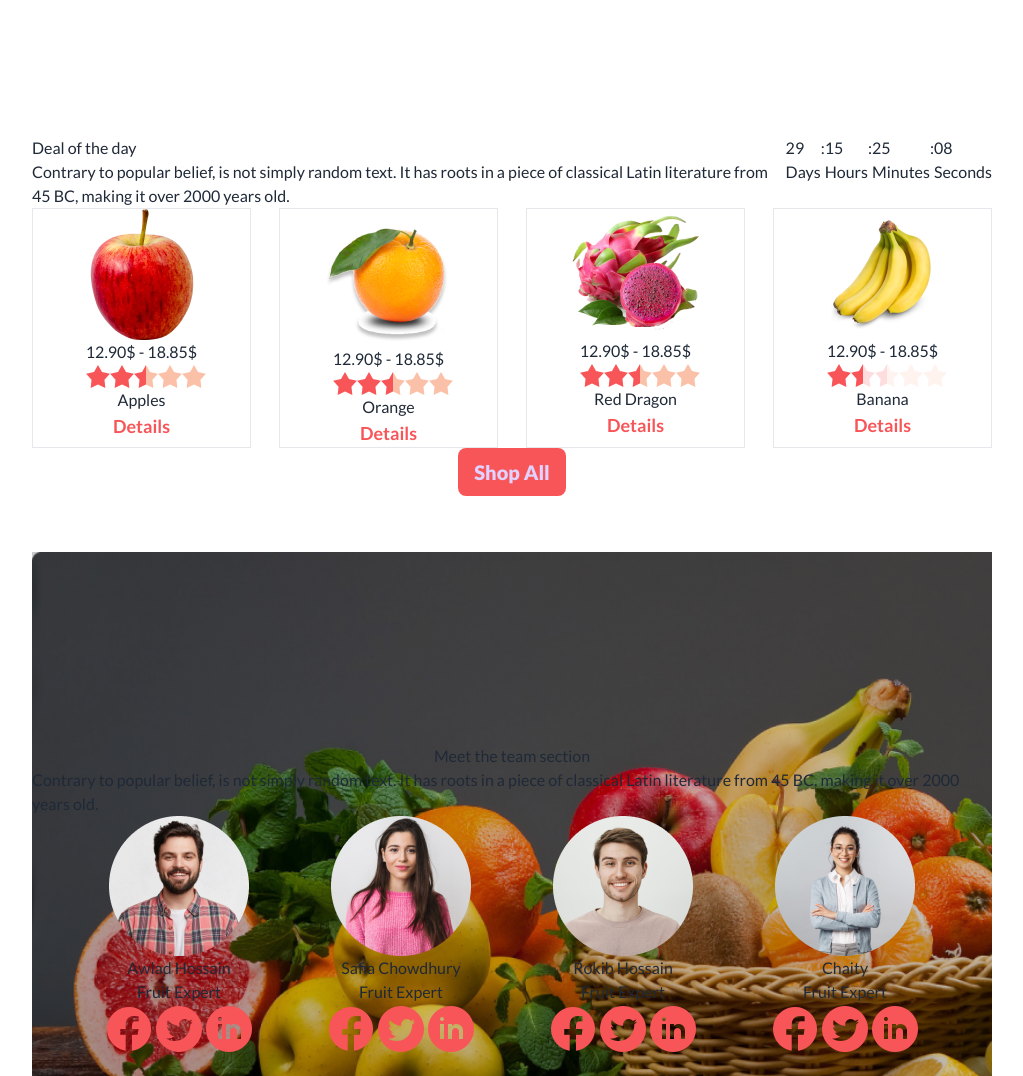
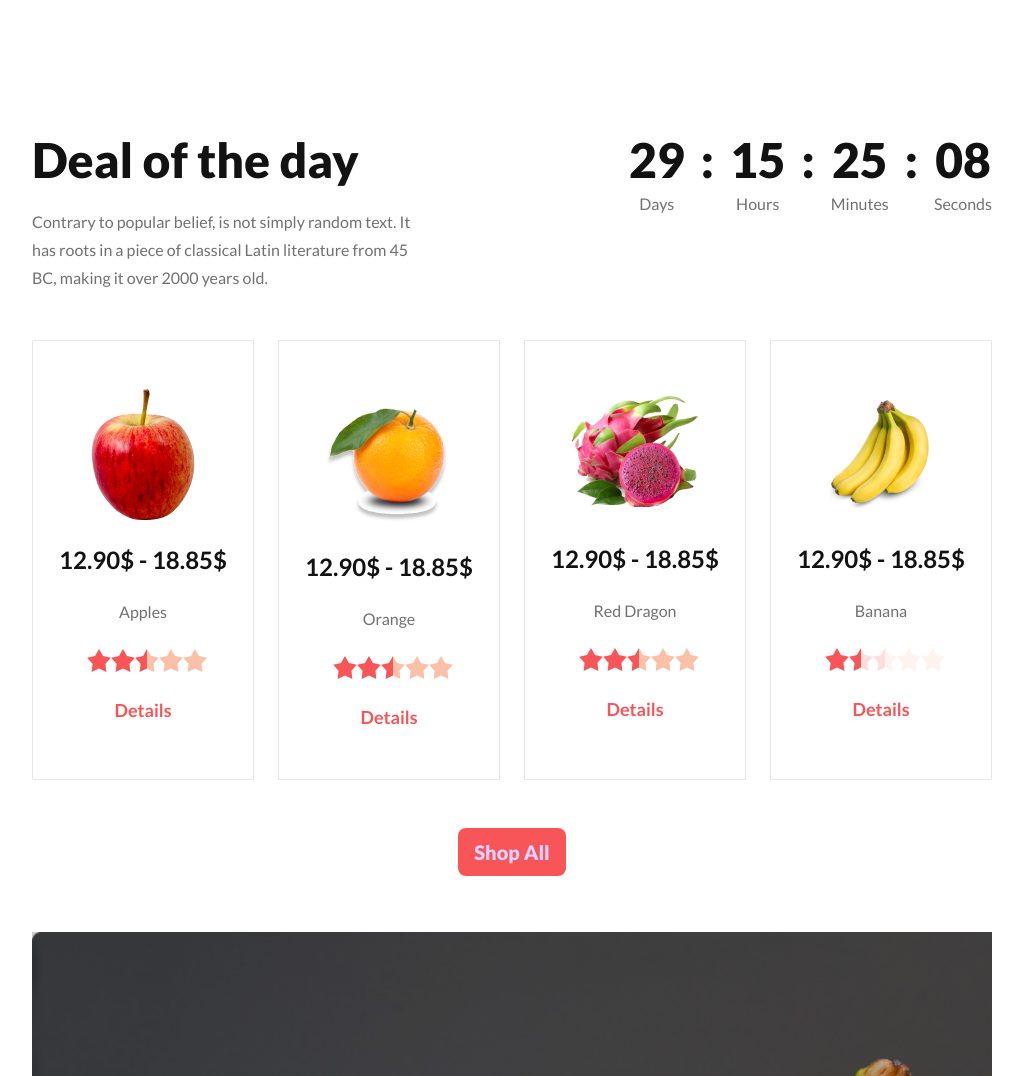
Before and after one commit to totansarker2/fruit-brust, a plain HTML site: page index.html in a window 1280 px wide. Shown: the part 960-2036 px from the top of the page, without its empty margins (128-1151 px from the left). Drawn offline with nearby package versions, Linux system fonts and the light colour scheme.

Commit message:
bug fixed

```diff
--- a/index.html
+++ b/index.html
@@ -142,7 +142,9 @@
               Shop Now
             </button>
           </div>
-          <div class="w-full flex justify-evenly bg-white py-12 text-black shadow-md">
+          <div
+            class="w-full flex justify-evenly bg-white py-12 text-black shadow-md"
+          >
             <div class="flex flex-col gap-3">
               <img src="./images/fruit1.png" alt="" />
               <span>Strawberry</span>
@@ -170,45 +172,50 @@
 
     <main class="w-full flex flex-col items-center py-12 space-y-6 gap-8 mt-40">
       <!-- Deal-section -->
-      <section class="w-full md:w-9/12 flex flex-col items-center">
-        <div class="flex">
-          <div>
-            <h2>Deal of the day</h2>
-            <p>
+      <section class="w-full md:w-9/12 flex flex-col items-center gap-12">
+        <div class="w-full flex justify-between">
+          <div class="space-y-6">
+            <h2 class="text-5xl font-extrabold text-[#121212]">
+              Deal of the day
+            </h2>
+            <p class="w-8/12 font-normal leading-7 text-[#717171]">
               Contrary to popular belief, is not simply random text. It has
               roots in a piece of classical Latin literature from 45 BC, making
               it over 2000 years old.
             </p>
           </div>
 
-          <ul class="flex">
-            <li>
-              <h2>29</h2>
-              <p>Days</p>
+          <ul class="flex gap-4 text-center">
+            <li class="space-y-2">
+              <h2 class="text-5xl font-extrabold text-[#121212]">29</h2>
+              <p class="font-normal text-[#717171]">Days</p>
             </li>
-            <li>:</li>
-            <li>
-              <h2>15</h2>
-              <p>Hours</p>
+            <li class="text-5xl font-extrabold text-[#121212]">:</li>
+            <li class="space-y-2">
+              <h2 class="text-5xl font-extrabold text-[#121212]">15</h2>
+              <p class="font-normal text-[#717171]">Hours</p>
             </li>
-            <li>:</li>
-            <li>
-              <h2>25</h2>
-              <p>Minutes</p>
+            <li class="text-5xl font-extrabold text-[#121212]">:</li>
+            <li class="space-y-2">
+              <h2 class="text-5xl font-extrabold text-[#121212]">25</h2>
+              <p class="font-normal text-[#717171]">Minutes</p>
             </li>
-            <li>:</li>
-            <li>
-              <h2>08</h2>
-              <p>Seconds</p>
+            <li class="text-5xl font-extrabold text-[#121212]">:</li>
+            <li class="space-y-2">
+              <h2 class="text-5xl font-extrabold text-[#121212]">08</h2>
+              <p class="font-normal text-[#717171]">Seconds</p>
             </li>
           </ul>
         </div>
 
         <!-- cards -->
-        <div class="w-full grid grid-cols-4 gap-7">
-          <div class="flex flex-col items-center border">
+        <div class="w-full grid grid-cols-4 gap-6">
+          <div class="flex flex-col items-center border gap-6 py-12">
             <img src="./images/fruit6.png" alt="" />
-            <h4>12.90$ - 18.85$</h4>
+            <h4 class="text-[#121212] text-2xl font-bold">12.90$ - 18.85$</h4>
+            <!-- <hr class="border"> -->
+            <span class="font-normal text-[#717171]">Apples</span>
+
             <div class="rating rating-md rating-half">
               <input type="radio" name="rating-10" class="rating-hidden" />
               <input
@@ -263,9 +270,11 @@
                 class="bg-[#FBC0A8] mask mask-star-2 mask-half-2"
               />
             </div>
-            <span>Apples</span>
             <!-- Open the modal using ID.showModal() method -->
-            <button class="text-[#F85559] text-lg font-bold" onclick="my_modal_1.showModal()">
+            <button
+              class="text-[#F85559] text-lg font-bold"
+              onclick="my_modal_1.showModal()"
+            >
               Details
             </button>
             <dialog id="my_modal_1" class="modal">
@@ -281,9 +290,11 @@
               </form>
             </dialog>
           </div>
-          <div class="flex flex-col items-center border">
+          <div class="flex flex-col items-center border gap-6 py-12">
             <img src="./images/fruit7.png" alt="" />
-            <h4>12.90$ - 18.85$</h4>
+            <h4 class="text-[#121212] text-2xl font-bold">12.90$ - 18.85$</h4>
+            <span class="font-normal text-[#717171]">Orange</span>
+
             <div class="rating rating-md rating-half">
               <input type="radio" name="rating-10" class="rating-hidden" />
               <input
@@ -338,9 +349,11 @@
                 class="bg-[#FBC0A8] mask mask-star-2 mask-half-2"
               />
             </div>
-            <span>Orange</span>
             <!-- Open the modal using ID.showModal() method -->
-            <button class="text-[#F85559] text-lg font-bold" onclick="my_modal_2.showModal()">
+            <button
+              class="text-[#F85559] text-lg font-bold"
+              onclick="my_modal_2.showModal()"
+            >
               Details
             </button>
             <dialog id="my_modal_2" class="modal">
@@ -356,9 +369,11 @@
               </form>
             </dialog>
           </div>
-          <div class="flex flex-col items-center border">
+          <div class="flex flex-col items-center border gap-6 py-12">
             <img src="./images/fruit8.png" alt="" />
-            <h4>12.90$ - 18.85$</h4>
+            <h4 class="text-[#121212] text-2xl font-bold">12.90$ - 18.85$</h4>
+            <span class="font-normal text-[#717171]">Red Dragon</span>
+
             <div class="rating rating-md rating-half">
               <input type="radio" name="rating-10" class="rating-hidden" />
               <input
@@ -413,9 +428,11 @@
                 class="bg-[#FBC0A8] mask mask-star-2 mask-half-2"
               />
             </div>
-            <span>Red Dragon</span>
             <!-- Open the modal using ID.showModal() method -->
-            <button class="text-[#F85559] text-lg font-bold" onclick="my_modal_3.showModal()">
+            <button
+              class="text-[#F85559] text-lg font-bold"
+              onclick="my_modal_3.showModal()"
+            >
               Details
             </button>
             <dialog id="my_modal_3" class="modal">
@@ -431,9 +448,11 @@
               </form>
             </dialog>
           </div>
-          <div class="flex flex-col items-center border">
+          <div class="flex flex-col items-center border gap-6 py-12">
             <img src="./images/fruit9.png" alt="" />
-            <h4>12.90$ - 18.85$</h4>
+            <h4 class="text-[#121212] text-2xl font-bold">12.90$ - 18.85$</h4>
+            <span class="font-normal text-[#717171]">Banana</span>
+
             <div class="rating rating-md rating-half">
               <input type="radio" name="rating-10" class="rating-hidden" />
               <input
@@ -488,9 +507,11 @@
                 class="bg-[#FBC0A8] mask mask-star-2 mask-half-2"
               />
             </div>
-            <span>Banana</span>
             <!-- Open the modal using ID.showModal() method -->
-            <button class="text-[#F85559] text-lg font-bold" onclick="my_modal_4.showModal()">
+            <button
+              class="text-[#F85559] text-lg font-bold"
+              onclick="my_modal_4.showModal()"
+            >
               Details
             </button>
             <dialog id="my_modal_4" class="modal">
@@ -508,7 +529,9 @@
           </div>
         </div>
 
-        <button class="btn btn-primary bg-[#F85559] border-none text-xl font-extrabold capitalize w-fit">
+        <button
+          class="btn btn-primary bg-[#F85559] border-none text-xl font-extrabold capitalize w-fit"
+        >
           Shop All
         </button>
       </section>
```
